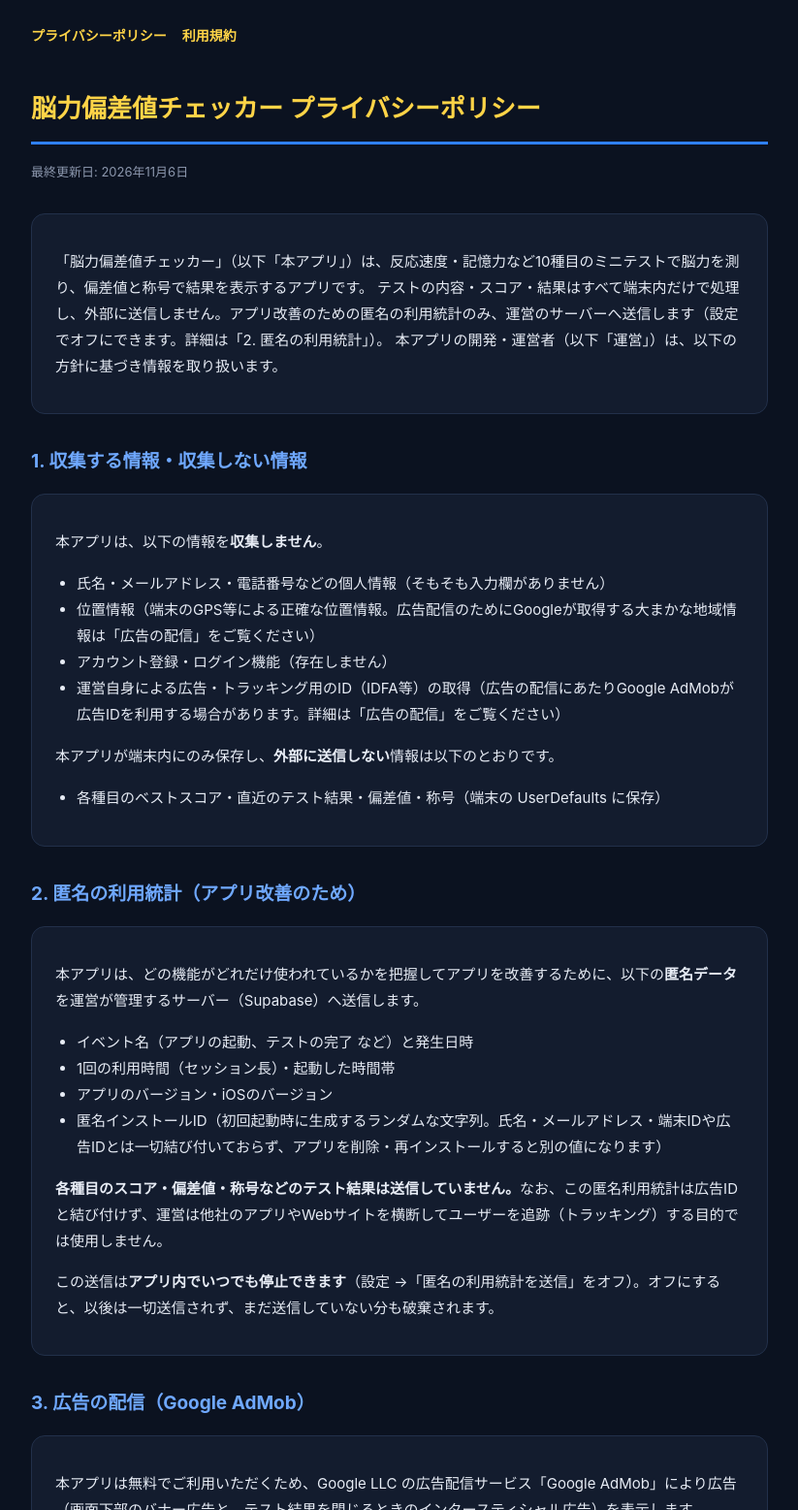
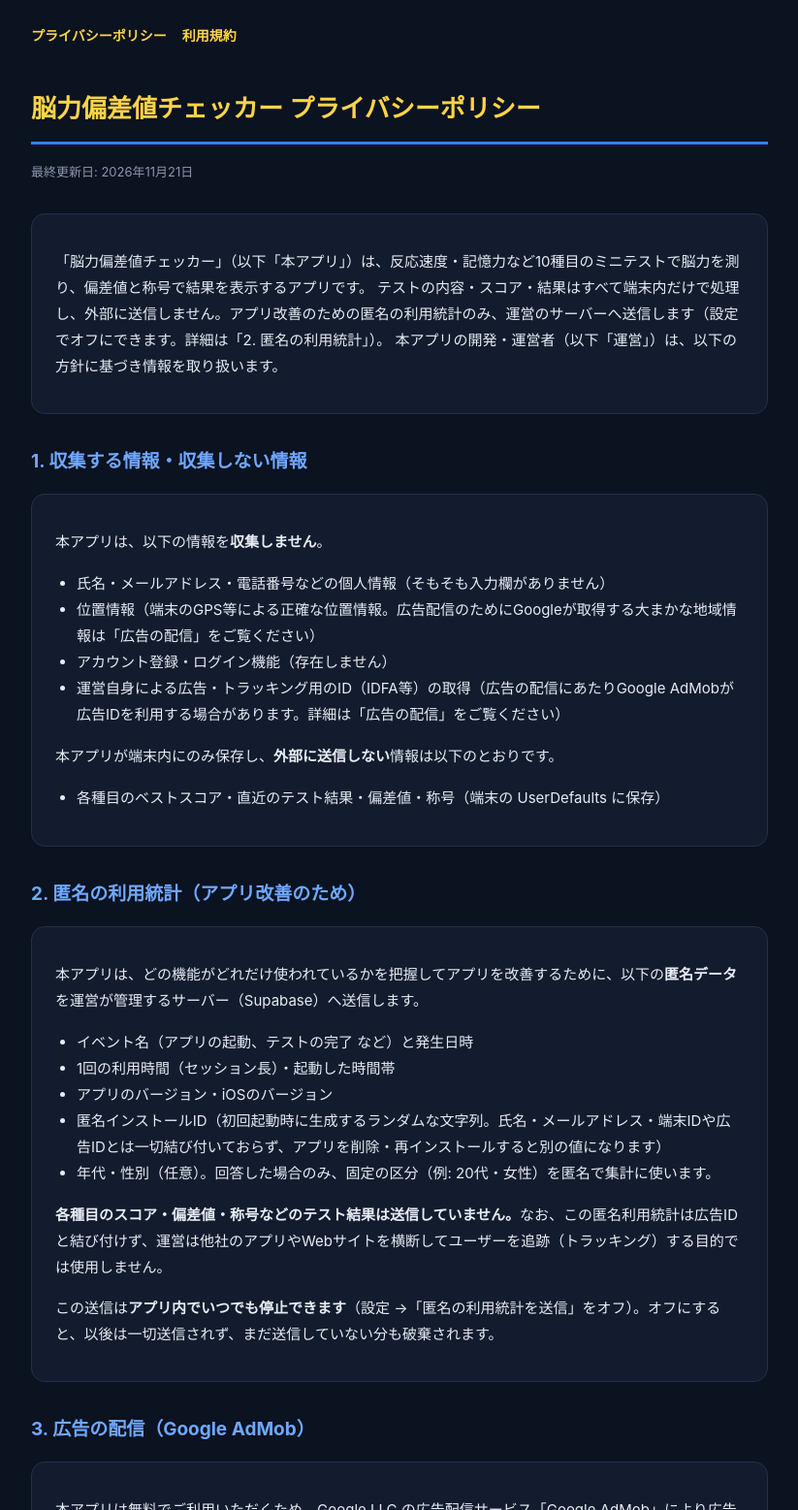
Before and after one commit to DrQururi/brainscore-legal, a plain HTML site: page index.html in a window 1280 px wide. Shown: the top 1557 px of the page at 97% size, without its empty margins (228-1051 px from the left). Drawn offline with Linux system fonts and the light colour scheme.

Commit message:
匿名の利用統計に年代・性別（任意回答）の区分を追記
Co-Authored-By: Claude Sonnet 5.5 <noreply@anthropic.com>

```diff
--- a/index.html
+++ b/index.html
@@ -54,7 +54,7 @@
 </div>
 
 <h1 id="privacy">脳力偏差値チェッカー プライバシーポリシー</h1>
-<p class="updated">最終更新日: 2026年11月6日</p>
+<p class="updated">最終更新日: 2026年11月21日</p>
 
 <div class="card">
 <p>
@@ -87,6 +87,7 @@
   <li>1回の利用時間（セッション長）・起動した時間帯</li>
   <li>アプリのバージョン・iOSのバージョン</li>
   <li>匿名インストールID（初回起動時に生成するランダムな文字列。氏名・メールアドレス・端末IDや広告IDとは一切結び付いておらず、アプリを削除・再インストールすると別の値になります）</li>
+  <li>年代・性別（任意）。回答した場合のみ、固定の区分（例: 20代・女性）を匿名で集計に使います。</li>
 </ul>
 <p><strong>各種目のスコア・偏差値・称号などのテスト結果は送信していません。</strong>なお、この匿名利用統計は広告IDと結び付けず、運営は他社のアプリやWebサイトを横断してユーザーを追跡（トラッキング）する目的では使用しません。</p>
 <p>この送信は<strong>アプリ内でいつでも停止できます</strong>（設定 →「匿名の利用統計を送信」をオフ）。オフにすると、以後は一切送信されず、まだ送信していない分も破棄されます。</p>
```
